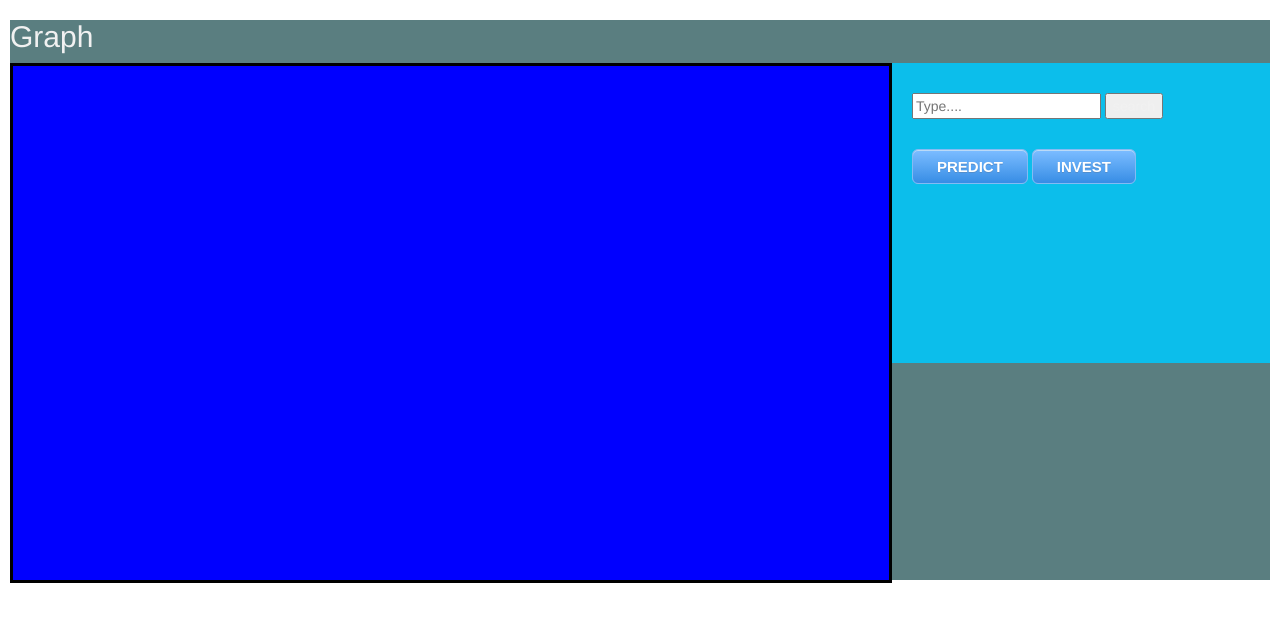
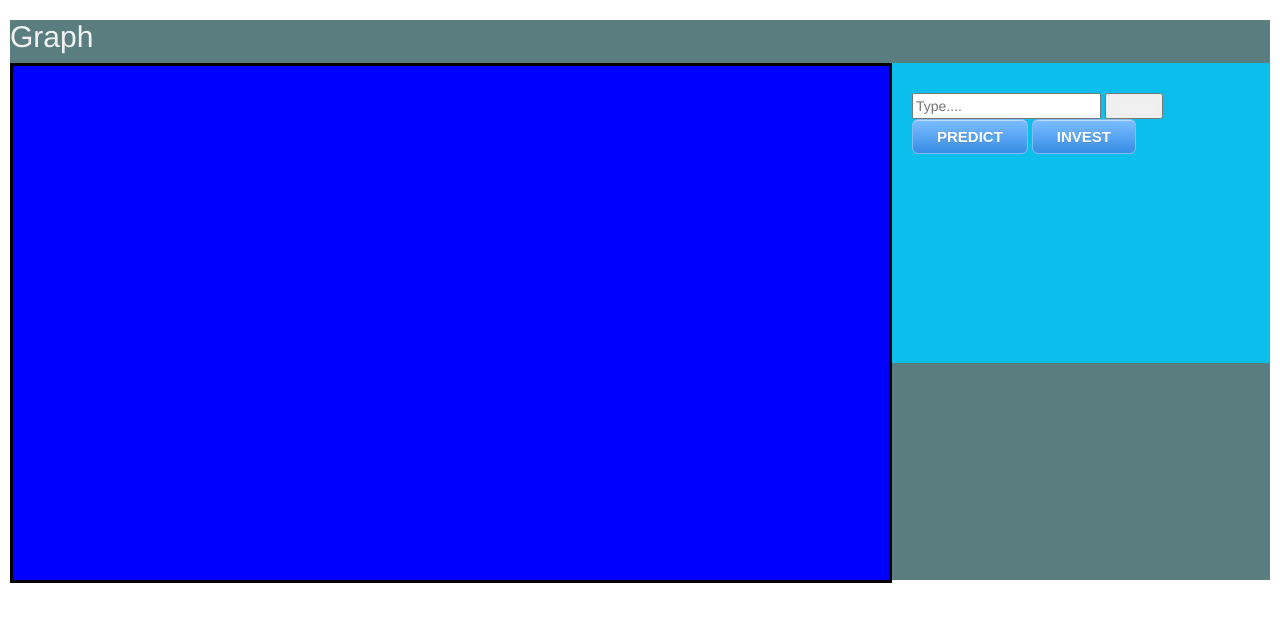
Before and after one commit to RAGHURAM-V/8thsem, a Django app: template templates/layout.html in a window 1280 px wide. Shown: the part 62-682 px from the top of the page. Run offline with Django 3.2, Linux system fonts and the light colour scheme; the template is opened without the code that fills it, so the values that code supplies are empty; some libraries are stand-ins or nearby versions.

Commit message:
Update layout.html

```diff
--- a/templates/layout.html
+++ b/templates/layout.html
@@ -5,7 +5,7 @@
 <head>
 <link rel="stylesheet" href="{% static 'css/layout.css'%}"/>
 <link rel="stylesheet" href="{% static 'css/button.css'%}"/>
-<link rel="stylesheet" href="{% static 'css/search.css'%}"/>
+
 <link rel="stylesheet" href="{% static 'https://stackpath.bootstrapcdn.com/font-awesome/4.7.0/css/font-awesome.min.css'%}">
 <link rel="stylesheet" href="{% static 'https://cdnjs.cloudflare.com/ajax/libs/font-awesome/4.7.0/css/font-awesome.min.css'%}">
 <link rel="stylesheet" href="{% static 'https://cdnjs.cloudflare.com/ajax/libs/font-awesome/4.7.0/css/font-awesome.min.css'%}"/>
@@ -15,26 +15,25 @@
 {%include 'nav.html'%}
 <div class="maincontainer">
              <h2>Graph</h2>
-        <div class="leftcolumn"></div>
+        <div class="leftcolumn">
+
+
+        </div>
         <div class="rightcolumn">
-           <div class="search">
+
 
                <form >
                <input type="text" name="" placeholder="Type....">
                <input type="submit" name="" value="search">
                </form>
-            </div>
-
-            <div class="button" >
-
-               <button class="myButton">PREDICT</button>
-                <button class="myButton">INVEST</button>
-            </div>
 
 
 
 
-    </div>
+               <button class="myButton">PREDICT</button>
+                <button class="myButton">INVEST</button>
+
+          </div>
 
 </div>
 
```
